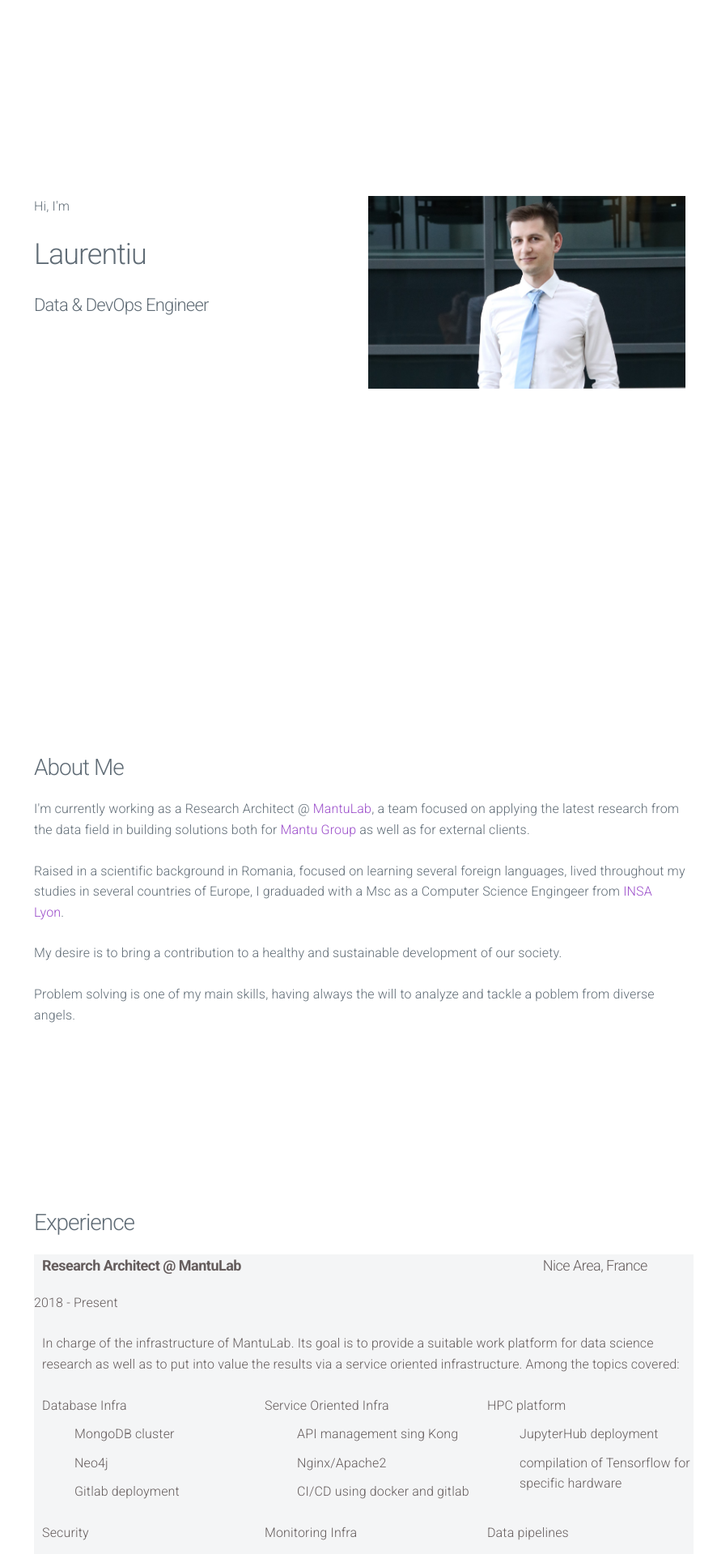
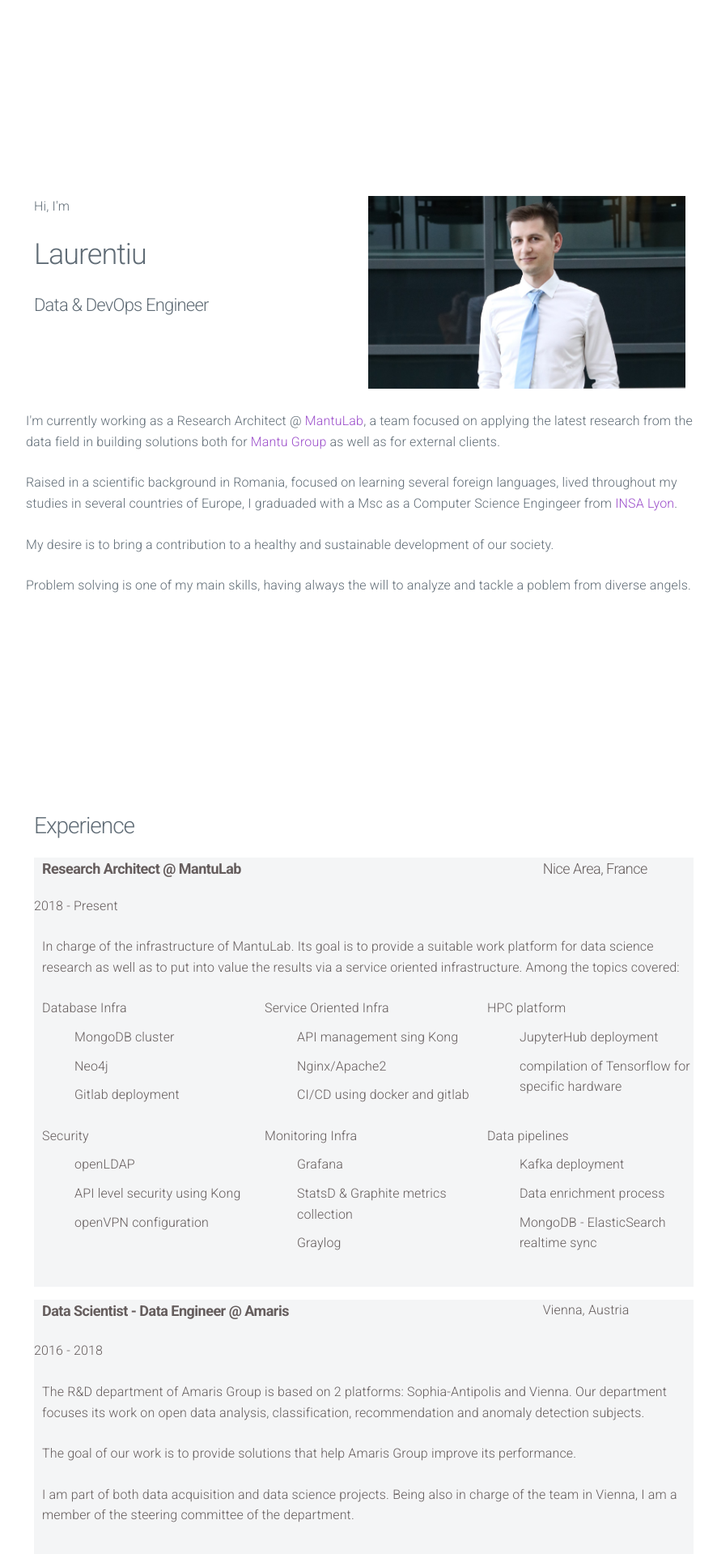
Before and after one commit to lcapatina/personal-website, a Jekyll site: the page built from index.html, in a window 1280 px wide. Shown: the top 1919 px of the page at 81% size, without its empty margins (333-1219 px from the left). Built offline with Jekyll 4.4.1, drawn with Linux system fonts in a browser that asks for light colours; nearby versions of some CDN libraries; some of the changed text lies outside the part shown.

Commit message:
merge home and aboutme sections

```diff
--- a/_data/navigation.yml
+++ b/_data/navigation.yml
@@ -1,7 +1,5 @@
-- name: Home
+- name: About Me
   id: home-button
-- name: About Me
-  id: aboutme-button
 - name: Experience
   id: experience-button
 - name: Education
--- a/_includes/aboutme.html
+++ /dev/null
@@ -1,24 +0,0 @@
-<h3 class="title">
-    About Me
-</h3>
-<div>
-    <p>
-        I'm currently working as a Research Architect @ <a href="https://www.mantulab.com">MantuLab</a>,
-        a team focused on applying the latest research from the data field in building solutions both
-        for <a href="https://www.mantu.com">Mantu Group</a> as well as for external clients.
-    </p>
-    <p>
-        Raised in a scientific background in Romania, focused on learning several foreign
-        languages, lived throughout my studies in several countries of Europe,
-        I graduaded with a Msc as a Computer Science Engingeer from
-        <a href="https://www.insa-lyon.fr/">INSA Lyon</a>.
-    </p>
-    <p>
-        My desire is to bring a contribution to a healthy and sustainable development of
-        our society.
-    </p>
-    <p>
-        Problem solving is one of my main skills, having always the will to analyze and
-        tackle a poblem from diverse angels.
-    </p>
-</div>
--- a/_includes/home.html
+++ b/_includes/home.html
@@ -1,8 +1,33 @@
-<div class="column">
-    <p>Hi, I'm <h2>Laurentiu</h2></p>
-    <h4>Data & DevOps Engineer</h4>
+<div class="row">
+    <div class="column">
+        <p>Hi, I'm <h2>Laurentiu</h2></p>
+        <h4>Data & DevOps Engineer</h4>
 
+    </div>
+    <div class="column">
+        <img src="{{site.baseurl}}/assets/img/main_image.jpg">
+    </div>
 </div>
-<div class="column">
-    <img src="{{site.baseurl}}/assets/img/main_image.jpg">
+<div class="row" style="padding-top: 20px;">
+    <div>
+        <p>
+            I'm currently working as a Research Architect @ <a href="https://www.mantulab.com">MantuLab</a>,
+            a team focused on applying the latest research from the data field in building solutions both
+            for <a href="https://www.mantu.com">Mantu Group</a> as well as for external clients.
+        </p>
+        <p>
+            Raised in a scientific background in Romania, focused on learning several foreign
+            languages, lived throughout my studies in several countries of Europe,
+            I graduaded with a Msc as a Computer Science Engingeer from
+            <a href="https://www.insa-lyon.fr/">INSA Lyon</a>.
+        </p>
+        <p>
+            My desire is to bring a contribution to a healthy and sustainable development of
+            our society.
+        </p>
+        <p>
+            Problem solving is one of my main skills, having always the will to analyze and
+            tackle a poblem from diverse angels.
+        </p>
+    </div>
 </div>
--- a/index.html
+++ b/index.html
@@ -3,14 +3,8 @@ layout: default
 title: Lau's website
 ---
 <div class="row"></div>
-<div class="section container row" id="home">
+<div class="section container" id="home">
     {% include home.html %}
-</div>
-
-<div class="aboutme-section row" id="aboutme">
-    <div class="column">
-        {% include aboutme.html %}
-    </div>
 </div>
 
 <div class="experience-section row" id="experience">
```
